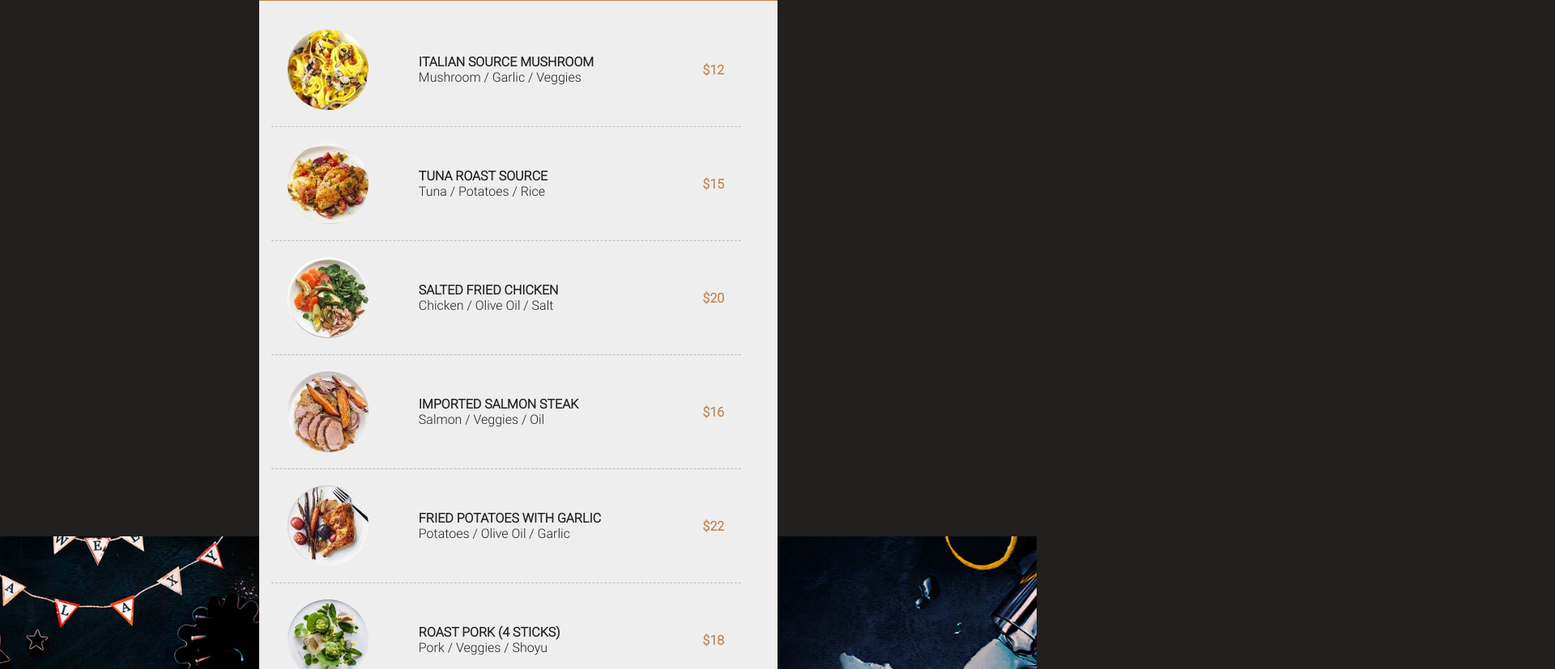
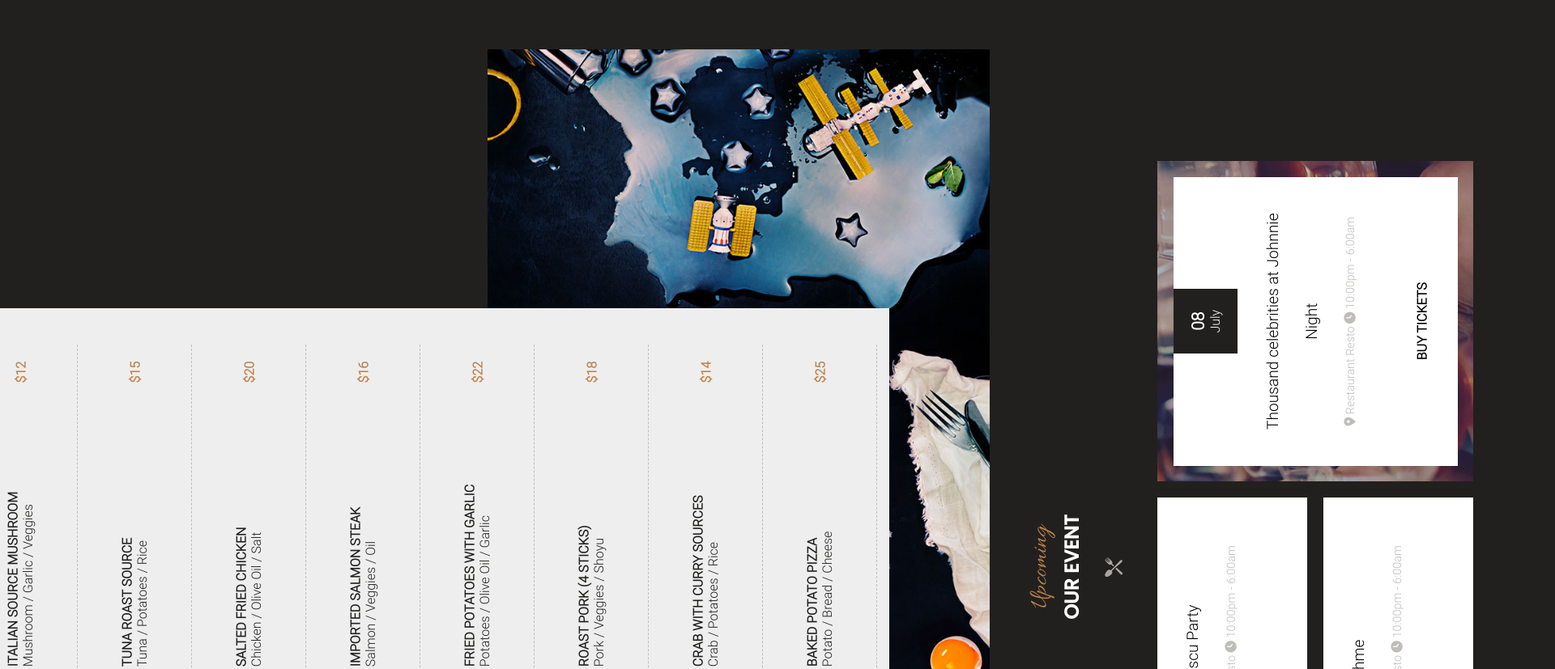
Before and after one commit to MoussCarter/MoussCarter.github.io, a plain HTML site: page index.html in a window 1280 px wide. Shown: the part 1327-2154 px from the top of the page at 81% size, 1920 px wide, since content can reach past the window. Drawn offline with Linux system fonts and the light colour scheme.

Commit message:
no landscape, portrait only

```diff
--- a/layouts/_settings.scss
+++ b/layouts/_settings.scss
@@ -37,3 +37,14 @@ body
         text-transform: uppercase;
     }
 }
+@media screen and (max-width: 2000px) and (orientation: landscape) {
+    html {
+      transform: rotate(-90deg);
+    //   transform-origin: left top;
+    //   width: 100vh;
+    //   overflow-x: hidden;
+    //   position: absolute;
+    //   top: 100%;
+    //   left: 0;
+    }
+  }
```
Also changed, not shown: style.css, 1 other file.
